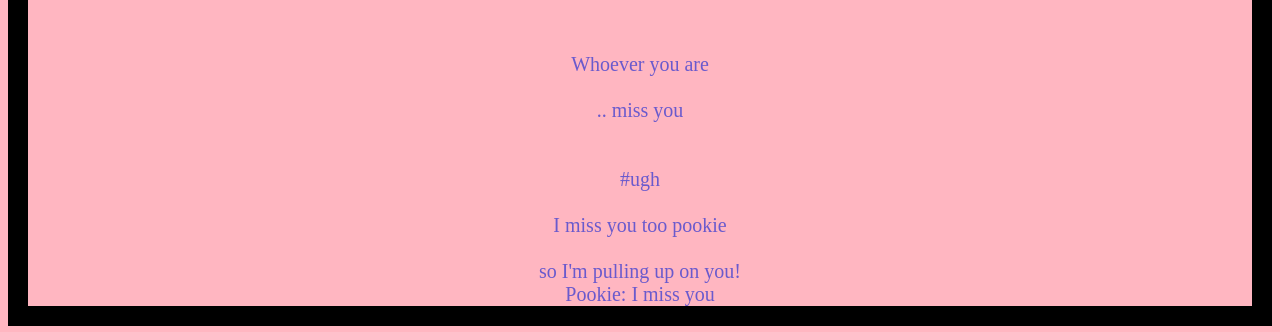
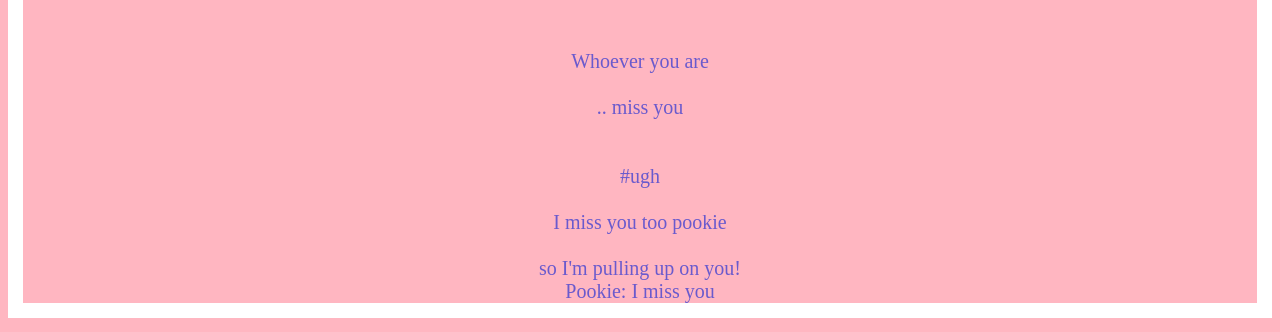
Before and after one commit to vcori2/PROJECT_1_vcori2, a plain HTML site: page index.html in a window 1280 px wide. Shown: the part 611-943 px from the top of the page. Drawn offline with Linux system fonts and the light colour scheme.

Commit message:
Update style.css

```diff
--- a/style.css
+++ b/style.css
@@ -13,8 +13,8 @@ p {
 
 p {
   border-style: solid;
-  border-color: black;
-  border-width: 20px;
+  border-color: white;
+  border-width: 15px;
 }
 
 body {
```
